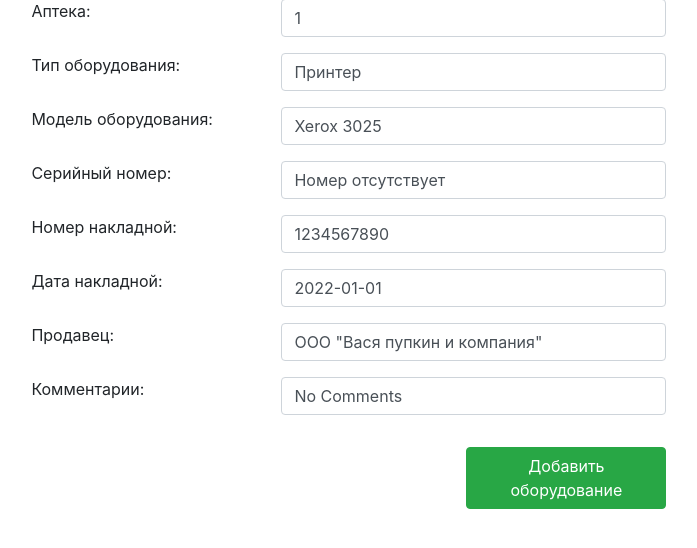
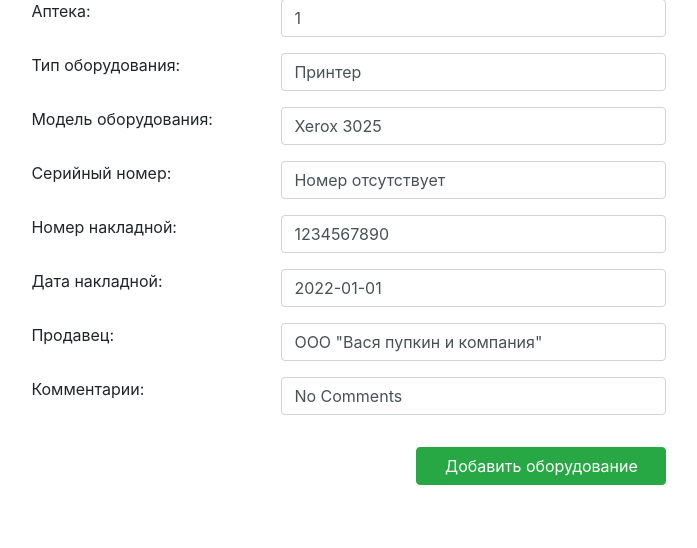
Before and after one commit to PharmOstrovIT/it_faq, a Django app: page /equipment/ in a window 1280 px wide. Shown: the part 49-597 px from the top of the page, without its empty margins (253-950 px from the left). Run offline with Django 4.2, Linux system fonts and the light colour scheme; some libraries are stand-ins or nearby versions.

Commit message:
Ver 0.02
Fixed: Form output format

```diff
--- a/mysite/main/templates/main/equipment.html
+++ b/mysite/main/templates/main/equipment.html
@@ -10,7 +10,7 @@
     }
     .flex-wrap {display:flex;}
     .flex-wrap label {width:200px;margin-right:auto;}
-    .flex-wrap button {width:200px;margin-left:auto;}
+    .flex-wrap button {width:250px;margin-left:auto;}
     .flex-wrap input {width:calc(100% - 250px);}
     </style>
     <div style="padding:5px;margin-top:30px;">
```
